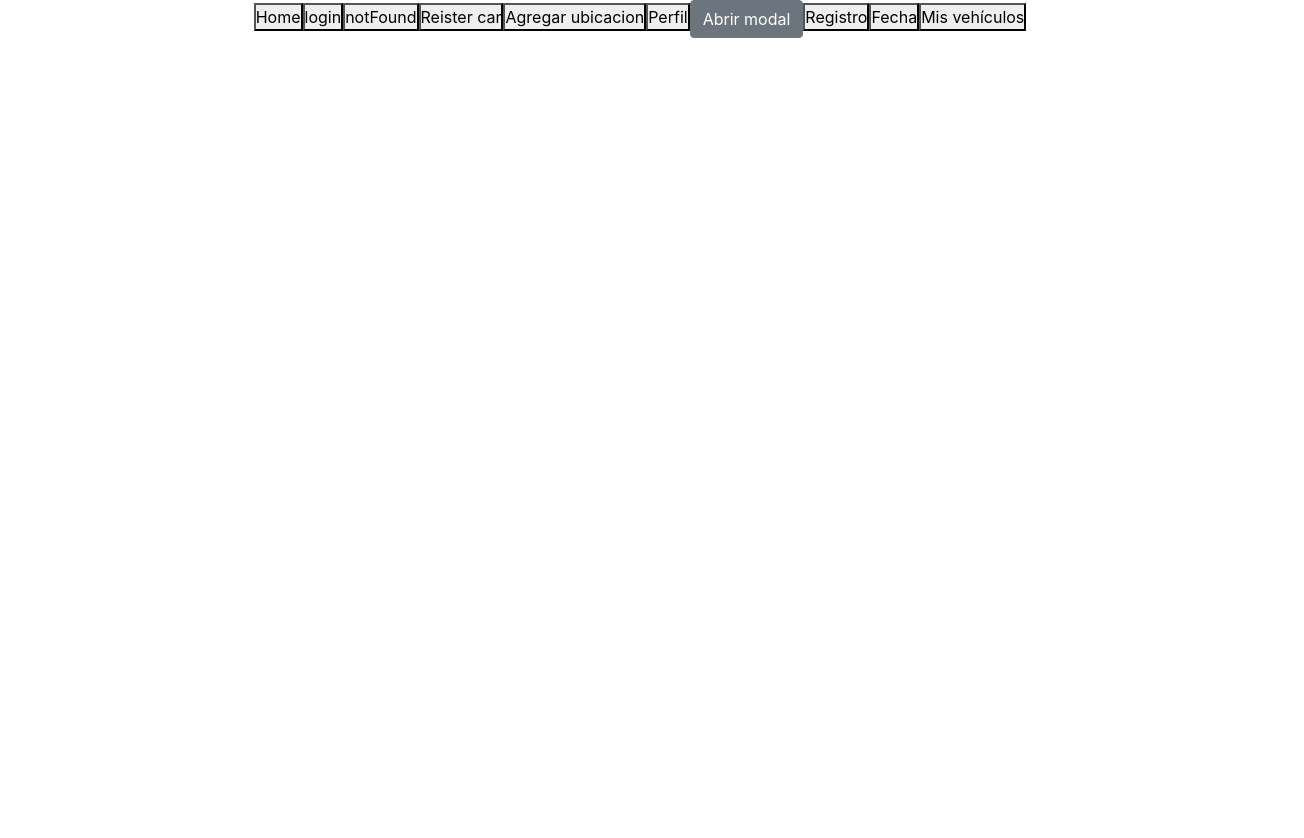
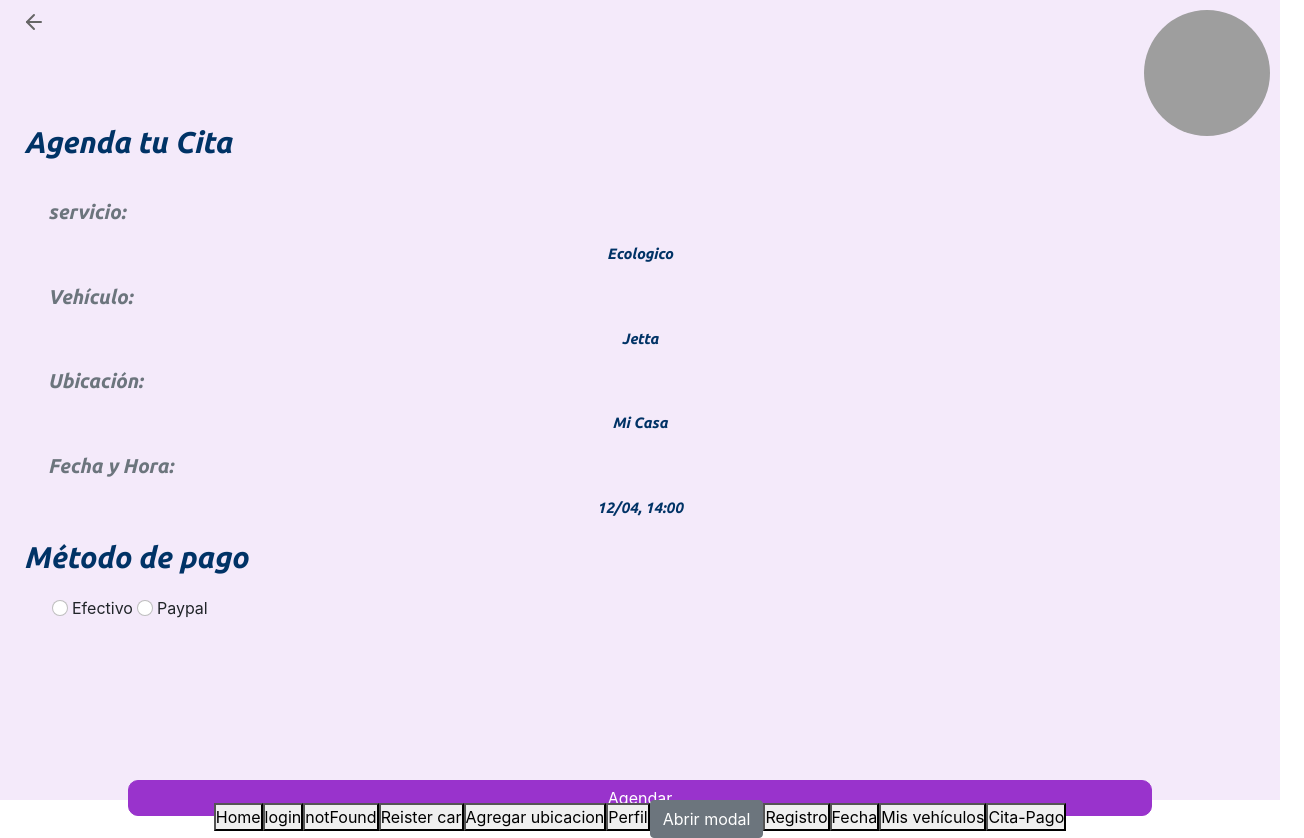
Before and after one commit to jimeneab/washak-ui, a React (Create React App) app: page /dateAndPay in a window 1280 px wide. Shown: the whole page, 1304 px wide, since content can reach past the window. Before the commit the page ends 800 px from the top, so only its background shows below. Built offline with nearby package versions, Linux system fonts and the light colour scheme; grey boxes are pictures that could not be loaded.

Commit message:
page date and pay complete

```diff
--- a/src/App.js
+++ b/src/App.js
@@ -12,6 +12,7 @@ import PickDate from './Views/PickDate';
 import AddPosition from './Views/AddPosition/AddPosition'
 import ModalComponent from './Components/Modal/Modal';
 import MyVehicles from './Views/MyVehicles/MyVehicles';
+import DateAndPay from './Views/DateAndPay/dateandpay'
 
 
 function App() {
@@ -35,6 +36,7 @@ function App() {
         <Route path='/registro' element={<Register />} />
         <Route path='/fecha' element={<PickDate />} />
         <Route path='/myVehicles' element={<MyVehicles />} />
+        <Route path='/dateAndPay' element={<DateAndPay />} />
       </Routes>
 
       <Link to='/'>
@@ -65,6 +67,9 @@ function App() {
       <Link to='/myVehicles'>
         <button>Mis vehículos</button>
       </Link>
+      <Link to='/dateAndPay'>
+        <button>Cita-Pago</button>
+      </Link>
     </div>
   );
 }
--- /dev/null
+++ b/src/Views/DateAndPay/dateandpay.css
@@ -0,0 +1,51 @@
+.body-dateandpay{
+    height: 100vh;
+    background: #f4eafa;
+
+}
+
+
+
+.text-principal{
+    color: #003366;
+    font-family: 'Ubuntu';
+    font-style: italic;
+    font-weight: 700;
+    font-size: 30px;
+    display:flex;
+    align-items: flex-start;
+    margin-left: 1.5rem;
+    margin-bottom: 1rem;
+}
+
+.text-secondary{
+    font-family: 'Ubuntu';
+    font-style: italic;
+    font-weight: 700;
+    font-size: 20px;
+    display: flex;
+    align-items: flex-start;
+    margin-left: 3rem;
+}
+
+.text-service{
+    color: #003366;
+    font-family: 'Ubuntu';
+    font-style: italic;
+    font-weight: 700;
+    font-size: 15px;
+    display: flex;
+    justify-content: center;
+}
+
+.pay-method{
+    display: flex;
+    align-items: flex-start;
+    margin-left: 3rem;
+    margin-bottom: 2rem;
+
+}
+
+.button-date{
+    margin-top: 10rem;
+}
--- /dev/null
+++ b/src/Views/DateAndPay/dateandpay.js
@@ -0,0 +1,51 @@
+import './dateandpay.css'
+import { ArrowLeft } from "react-feather"
+import Button from '../../Components/Button/Button'
+
+const DateAndPay = () => {
+    return (
+        <section className="body-dateandpay">
+            <div className="add-position-header">
+                <div id='add-positon-navbar'>
+                    <ArrowLeft color="#666666" width={'40px'} className="mx-1" />
+                    <img src="https://picsum.photos/seed/picsum/200/200" className="rounded-circle" alt="Cinque Terre" />
+                </div>
+            </div>
+            <div className='text-principal'>
+                <p>Agenda tu Cita</p>
+            </div>
+            <div>
+                <p className='text-secondary'>servicio:</p>
+                <p className='text-service'> Ecologico</p>
+            </div>
+            <div>
+                <p className='text-secondary'>Vehículo:</p>
+                <p className='text-service'> Jetta</p>
+            </div>
+            <div>
+                <p className='text-secondary'>Ubicación:</p>
+                <p className='text-service'> Mi Casa</p>
+            </div>
+            <div>
+                <p className='text-secondary'>Fecha y Hora:</p>
+                <p className='text-service'>12/04, 14:00</p>
+            </div>
+            <div>
+                <p className='text-principal input-group'>Método de pago</p>
+                <div className='pay-method '>
+                    <input type="radio" name="efectivo" id="" className='mx-1 my-1 form-check-input'/>
+                    <label>Efectivo</label>
+                    <input type="radio" name="paypal" id="" className='mx-1 my-1 form-check-input'/>
+                    <label >Paypal</label>
+                </div>
+            </div>
+            <div className='button-date'>
+                <Button color={'primary'} width={'medium'} >Agendar</Button>
+            </div>
+        </section>
+
+    )
+
+}
+
+export default DateAndPay
```
